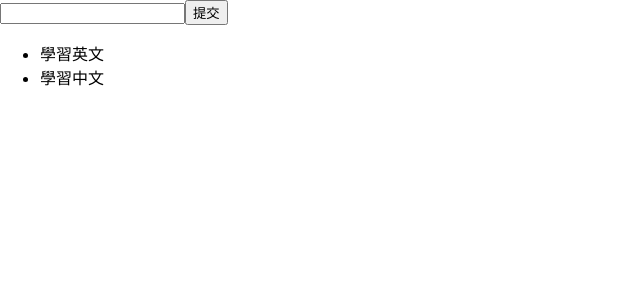
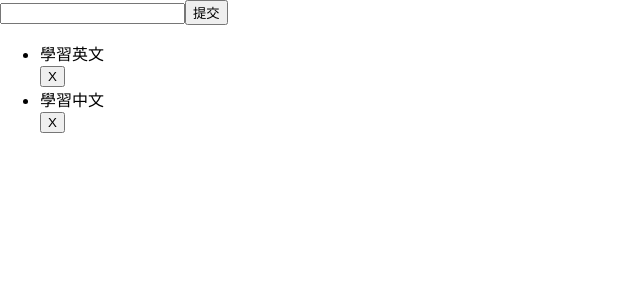
Before and after one commit to xxxxtim/react-pratice, a React (Create React App) app: page / in a window 1280 px wide. Shown: the top 300 px of the page, without its empty margins (0-640 px from the left). Built offline with nearby package versions, Linux system fonts and the light colour scheme.

Commit message:
feat: add delete icon

```diff
--- a/src/Todolist.js
+++ b/src/Todolist.js
@@ -36,7 +36,12 @@ class Todolist extends Component {
                     {/* <li>learning english</li> */}
                     {/* <li>learning chinese</li> */}
                     {this.state.list.map((item, index) =>
-                        <li key={index} onClick={this.handleItemDelete.bind(this, index)}>{item}</li>)}
+                        <div>
+                            <li key={index} onClick={this.handleItemDelete.bind(this, index)}>{item}</li>
+                            <button key={index} onClick={this.handleItemDelete.bind(this, index)}>X</button>
+                        </div>
+                    )}
+
                 </ul>
             </Fragment>
         )
```
